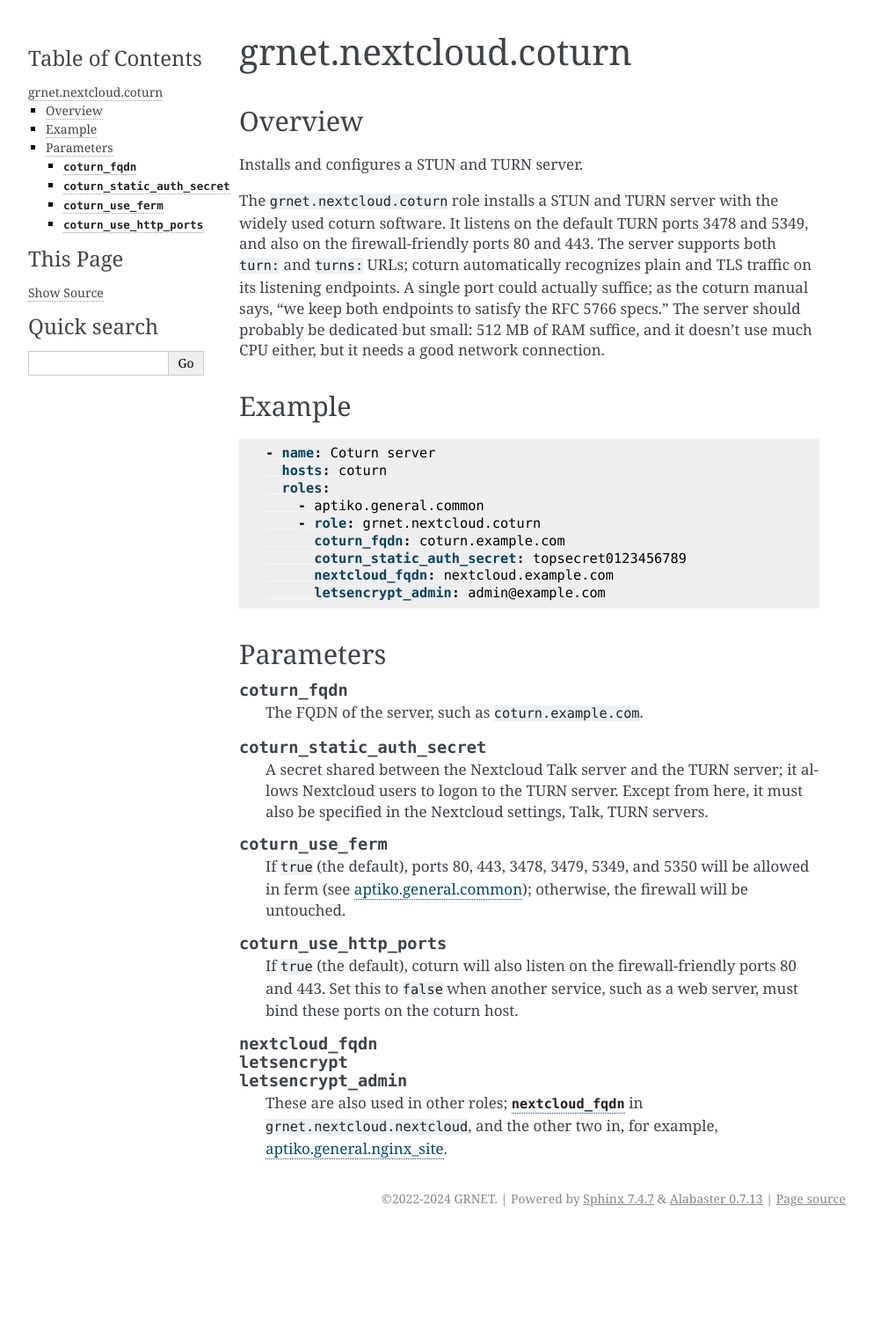
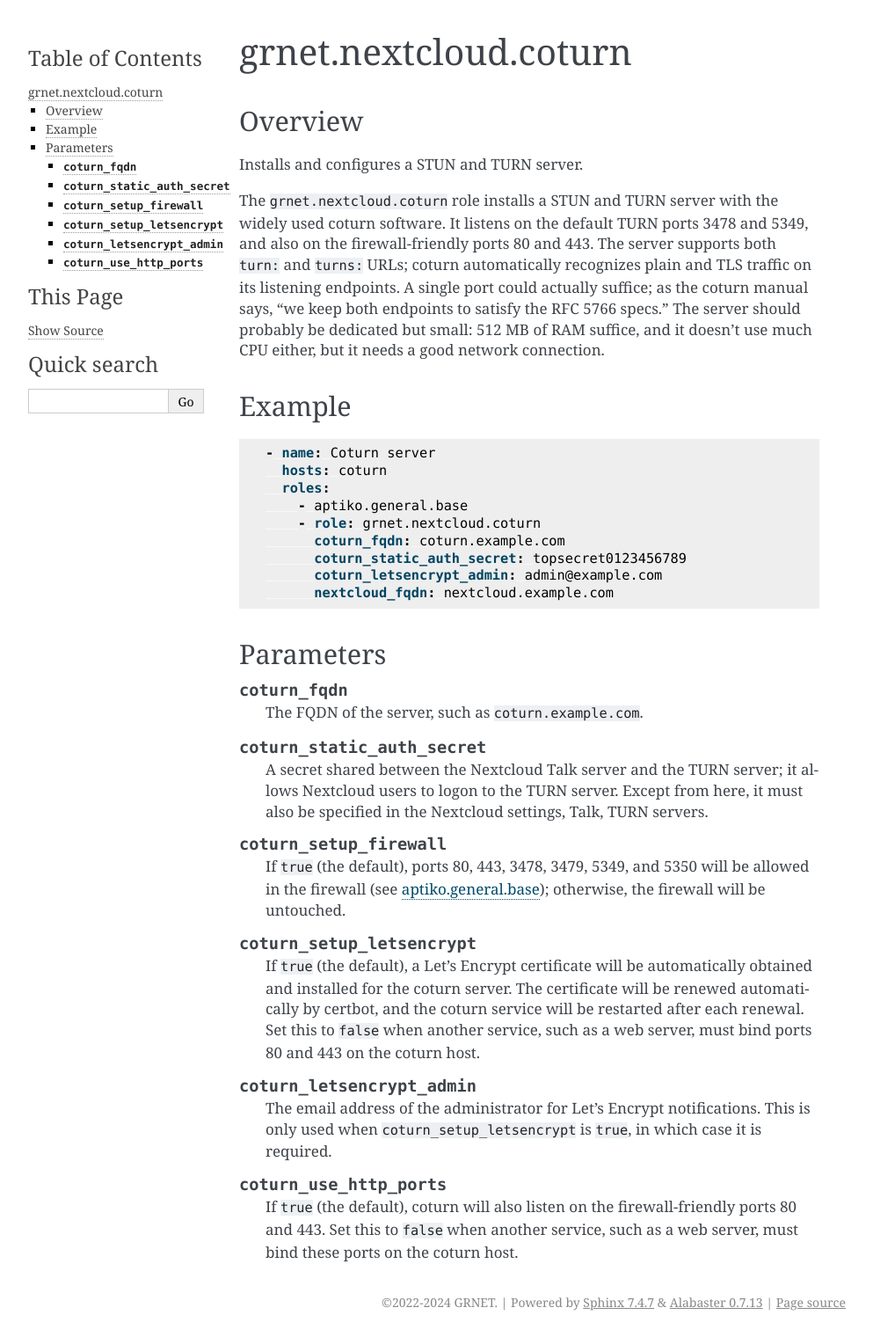
Before and after one commit to grnet/team-collaboration-toolkit, a Sphinx documentation site: the page built from docs/nextcloud/coturn.rst, in a window 1280 px wide. Shown: the whole page at 88% size, without its empty margins (148-1141 px from the left). Built offline with Sphinx 7.4.7, drawn with Linux system fonts in a browser that asks for light colours; before the commit the page ends 1402 px from its top, so only the background shows below that.

Commit message:
Refactor so that it uses aptiko.general v1

```diff
--- a/docs/nextcloud/coturn.rst
+++ b/docs/nextcloud/coturn.rst
@@ -28,12 +28,12 @@ Example
   - name: Coturn server
     hosts: coturn
     roles:
-      - aptiko.general.common
+      - aptiko.general.base
       - role: grnet.nextcloud.coturn
         coturn_fqdn: coturn.example.com
         coturn_static_auth_secret: topsecret0123456789
+        coturn_letsencrypt_admin: admin@example.com
         nextcloud_fqdn: nextcloud.example.com
-        letsencrypt_admin: admin@example.com
 
 Parameters
 ==========
@@ -49,12 +49,26 @@ Parameters
    from here, it must also be specified in the Nextcloud settings, Talk,
    TURN servers.
 
-.. data:: coturn_use_ferm
+.. data:: coturn_setup_firewall
 
    If ``true`` (the default), ports 80, 443, 3478, 3479, 5349, and 5350
-   will be allowed in ferm
-   (see aptiko.general.common_); otherwise, the firewall will be
-   untouched.
+   will be allowed in the firewall (see aptiko.general.base_); otherwise,
+   the firewall will be untouched.
+
+.. data:: coturn_setup_letsencrypt
+
+   If ``true`` (the default), a Let's Encrypt certificate will be
+   automatically obtained and installed for the coturn server.  The
+   certificate will be renewed automatically by certbot, and the coturn
+   service will be restarted after each renewal.  Set this to ``false``
+   when another service, such as a web server, must bind ports 80 and 443
+   on the coturn host.
+
+.. data:: coturn_letsencrypt_admin
+
+   The email address of the administrator for Let's Encrypt
+   notifications.  This is only used when ``coturn_setup_letsencrypt`` is
+   ``true``, in which case it is required.
 
 .. data:: coturn_use_http_ports
 
@@ -63,14 +77,4 @@ Parameters
    another service, such as a web server, must bind these ports on the
    coturn host.
 
-.. data:: nextcloud_fqdn
-          letsencrypt
-          letsencrypt_admin
-   :noindex:
-
-   These are also used in other roles; :data:`nextcloud_fqdn` in
-   ``grnet.nextcloud.nextcloud``, and the other two in, for example,
-   aptiko.general.nginx_site_.
-
-.. _aptiko.general.common: https://aptikogeneral.readthedocs.io/en/latest/common.html
-.. _aptiko.general.nginx_site: https://aptikogeneral.readthedocs.io/en/latest/nginx_site.html
+.. _aptiko.general.base: https://aptikogeneral.readthedocs.io/en/latest/base.html
--- a/docs/nextcloud/talk_hpb.rst
+++ b/docs/nextcloud/talk_hpb.rst
@@ -12,8 +12,9 @@ Example
 ::
 
   roles:
-    - aptiko.general.common
-    - aptiko.general.nginx
+    - aptiko.general.base
+    - role: aptiko.general.webserver
+      webserver_type: nginx
     - role: grnet.nextcloud.talk_hpb
       nextcloud_talk_hpb_fqdn: nextcloud-talk-hpb.example.com
       nextcloud_talk_hpb_user_password: topsecret0000000
--- a/docs/nextcloud/talk_recording.rst
+++ b/docs/nextcloud/talk_recording.rst
@@ -13,8 +13,9 @@ Example
 ::
 
   roles:
-    - aptiko.general.common
-    - aptiko.general.nginx
+    - aptiko.general.base
+    - role: aptiko.general.webserver
+      webserver_type: nginx
     - role: grnet.nextcloud.talk_recording
       nextcloud_talk_recording_fqdn: nextcloud-talk-recording.example.com
       nextcloud_talk_recording_shared_secret: topsecret12345678
```
Also changed, not shown: docs/jitsi/guide.rst (+8 -4 lines), docs/nextcloud/guide_nextcloud.rst (+0 -26 lines), docs/nextcloud/nextcloud.rst (+19 -13 lines), 14 other files.
